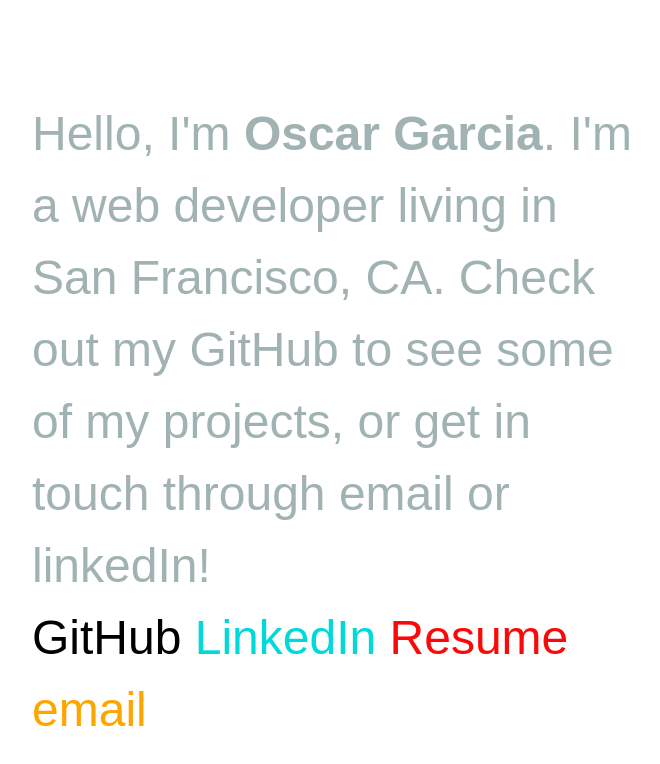
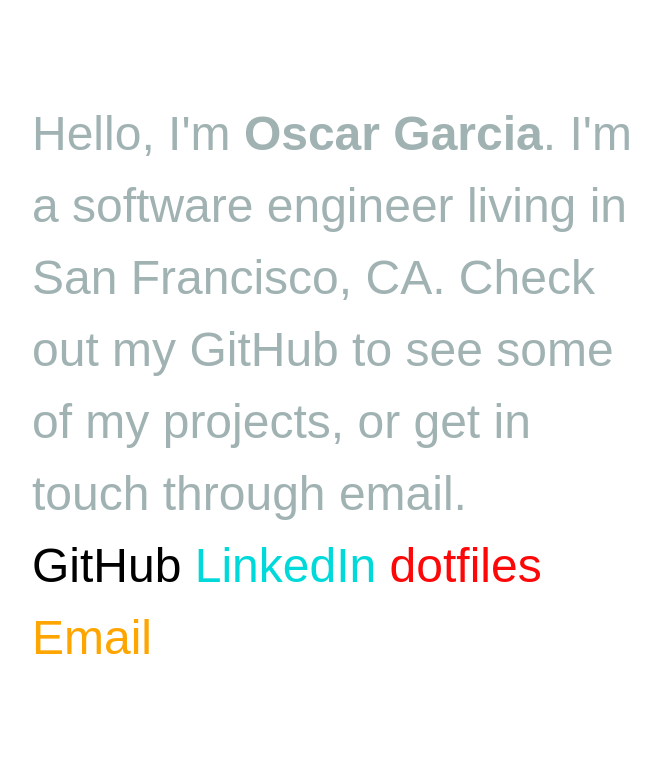
Before and after one commit to ougarcia/ougarcia, a plain HTML site: page index.html in a window 1280 px wide. Shown: the whole page, without its empty margins (18-678 px from the left). Drawn offline with Linux system fonts and the light colour scheme.

Commit message:
Add dotfiles. It's what the people want

```diff
--- a/index.html
+++ b/index.html
@@ -15,12 +15,14 @@
   <body>
     <article class="animated">
       <div class="greetings">
-        Hello, I'm <strong>Oscar Garcia</strong>. I'm a web developer living in San Francisco, CA. Check out my GitHub to see some of my projects, or get in touch through email or linkedIn!  </div>
+        Hello, I'm <strong>Oscar Garcia</strong>. I'm a software engineer living
+        in San Francisco, CA. Check out my GitHub to see some of my projects, or
+        get in touch through email.  </div>
       <ul>
         <li><a href="https://github.com/ougarcia" class="black" target="_blank">GitHub</a></li>
         <li><a href="https://www.linkedin.com/in/ougarcia" class="blue" target="_blank">LinkedIn</a></li>
-        <li><a href="assets/oscar_garcia_resume.pdf" class="red" target="_blank">Resume</a></li>
-        <li><a href="mailto:hello@ogarcia.io" class="orange">email</a></li>
+        <li><a href="https://github.com/ougarcia/dotfiles" class="red" target="_blank">dotfiles</a></li>
+        <li><a href="mailto:hello@ogarcia.io" class="orange">Email</a></li>
       </ul>
     </article>
 
```
